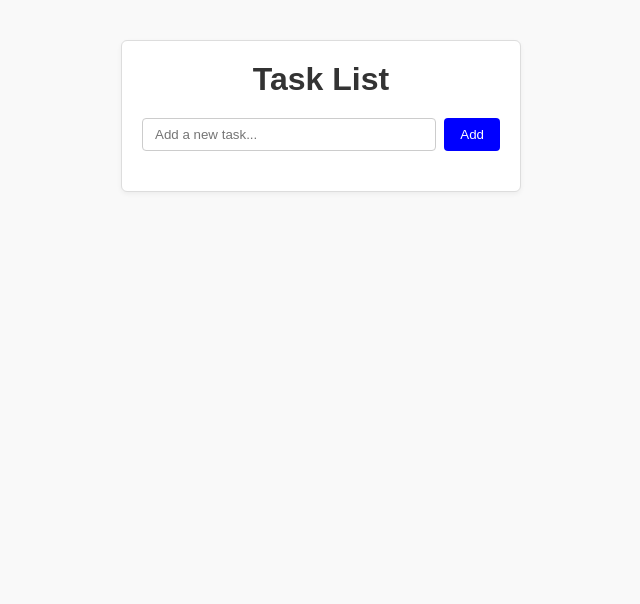
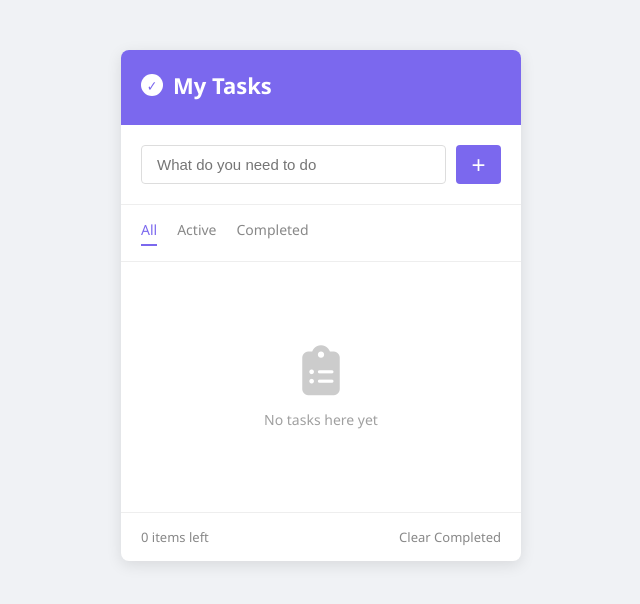
Before and after one commit to melikerensoysal/to-do-list, a plain HTML site: page index.html in a window 1280 px wide. Shown: the whole page, without its empty margins (319-959 px from the left). Drawn offline with Linux system fonts and the light colour scheme.

Commit message:
feat: setup initial UI, theme, and empty state

```diff
--- a/app.js
+++ b/app.js
@@ -1,5 +1,6 @@
 const todoForm = document.getElementById('todo-form');
 const taskInput = document.getElementById('task-input');
+const taskList = document.getElementById('task-list');
 
 const init = () => {
     todoForm.addEventListener('submit', handleAddTask);
@@ -8,11 +9,23 @@ const init = () => {
 const handleAddTask = (e) => {
     e.preventDefault();
 
-    const newTaskText = taskInput.value;
+    const newTaskText = taskInput.value.trim();
 
-    console.log("New task:", newTaskText);
+    if (!newTaskText) {
+        return;
+    }
+
+    createTaskElement(newTaskText);
 
     taskInput.value = '';
 };
 
+
+const createTaskElement = (text) => {
+    const li = document.createElement('li');
+    li.textContent = text;
+
+    taskList.appendChild(li);
+};
+
 init();
--- a/index.html
+++ b/index.html
@@ -4,20 +4,42 @@
     <meta charset="UTF-8">
     <meta name="viewport" content="width=device-width, initial-scale=1.0">
     <title>To-Do App</title>
+    <link rel="stylesheet" href="https://cdnjs.cloudflare.com/ajax/libs/font-awesome/6.5.1/css/all.min.css">
     <link rel="stylesheet" href="style.css">
 </head>
 <body>
-    <main class="container">
-        <h1>Task List</h1>
+    <div class="container">
+        <header>
+            <div class="header-title">
+                <span class="icon">✓</span>
+                <h1>My Tasks</h1>
+            </div>
+            <p class="date" id="current-date"></p>
+        </header>
 
         <form id="todo-form">
-            <input type="text" id="task-input" placeholder="Add a new task..." autocomplete="off">
-            <button type="submit">Add</button>
+            <input type="text" id="task-input" placeholder="What do you need to do" autocomplete="off">
+            <button type="submit" id="add-btn">+</button>
         </form>
 
+        <div class="filters">
+            <span class="active">All</span>
+            <span>Active</span>
+            <span>Completed</span>
+        </div>
+
         <ul id="task-list">
-            </ul>
-    </main>
+            <li id="empty-state" class="empty-state visible">
+                <i class="fa-solid fa-clipboard-list empty-icon"></i>
+                <p>No tasks here yet</p>
+            </li>
+        </ul>
+
+        <footer>
+            <span id="items-left">0 items left</span>
+            <span id="clear-completed">Clear Completed</span>
+        </footer>
+    </div>
 
     <script src="app.js"></script>
 </body>
--- a/style.css
+++ b/style.css
@@ -1,57 +1,152 @@
 * {
     box-sizing: border-box;
+    margin: 0;
+    padding: 0;
 }
 
 body {
-    font-family: sans-serif;
-    margin: 40px 0;
-    background-color: #f9f9f9;
-    color: #333;
+    font-family: 'Segoe UI', Tahoma, Geneva, Verdana, sans-serif;
+    background-color: #f0f2f5;
+    display: flex;
+    justify-content: center;
+    padding-top: 50px;
 }
 
 .container {
+    width: 100%;
     max-width: 400px;
-    margin: 0 auto;
     background: #fff;
-    padding: 20px;
-    border: 1px solid #ddd;
-    border-radius: 6px;
-    box-shadow: 0 2px 5px rgba(0, 0, 0, 0.05);
+    border-radius: 8px;
+    box-shadow: 0 4px 15px rgba(0,0,0,0.1);
+    overflow: hidden;
 }
 
-h1 {
-    text-align: center;
-    margin-top: 0;
-    margin-bottom: 20px;
+header {
+    background-color: #7b68ee;
+    color: white;
+    padding: 20px;
+}
+
+.header-title {
+    display: flex;
+    align-items: center;
+    gap: 10px;
+}
+
+.icon {
+    background: white;
+    color: #7b68ee;
+    border-radius: 50%;
+    width: 22px;
+    height: 22px;
+    display: flex;
+    align-items: center;
+    justify-content: center;
+    font-weight: bold;
+    font-size: 14px;
+}
+
+header h1 {
+    font-size: 22px;
+}
+
+.date {
+    font-size: 13px;
+    margin-top: 5px;
+    opacity: 0.9;
 }
 
 #todo-form {
     display: flex;
-    gap: 8px;
-    margin-bottom: 20px;
+    padding: 20px;
+    gap: 10px;
+    border-bottom: 1px solid #eee;
 }
 
 #task-input {
     flex: 1;
-    padding: 8px 12px;
-    border: 1px solid #ccc;
+    padding: 10px 15px;
+    border: 1px solid #ddd;
     border-radius: 4px;
     outline: none;
+    font-size: 15px;
 }
 
-button {
-    padding: 8px 16px;
-    background-color: blue;
-    color: #fff;
+#add-btn {
+    background-color: #7b68ee;
+    color: white;
     border: none;
     border-radius: 4px;
+    width: 45px;
+    font-size: 24px;
     cursor: pointer;
 }
 
-button:hover {
-    background-color: blue;
+.filters {
+    display: flex;
+    padding: 15px 20px;
+    gap: 20px;
+    border-bottom: 1px solid #eee;
+    font-size: 14px;
+    color: #888;
 }
 
-ul {
-    padding-left: 20px;
+.filters span {
+    cursor: pointer;
 }
+
+.filters span.active {
+    color: #7b68ee;
+    border-bottom: 2px solid #7b68ee;
+    padding-bottom: 5px;
+}
+
+#task-list {
+    list-style: none;
+    min-height: 250px;
+    display: flex;
+    justify-content: center;
+    align-items: center;
+}
+
+
+.empty-state {
+    display: none;
+}
+
+
+.empty-state.visible {
+    display: flex;
+    flex-direction: column;
+    align-items: center;
+    text-align: center;
+    color: #888;
+    gap: 15px;
+}
+
+.empty-icon {
+    font-size: 50px;
+    color: #ccc;
+}
+
+.empty-state p {
+    font-size: 14px;
+    opacity: 0.8;
+}
+
+footer {
+    display: flex;
+    justify-content: space-between;
+    padding: 15px 20px;
+    border-top: 1px solid #eee;
+    font-size: 13px;
+    color: #888;
+}
+
+#clear-completed {
+    cursor: pointer;
+}
+
+#clear-completed:hover {
+    color: #333;
+}
```
